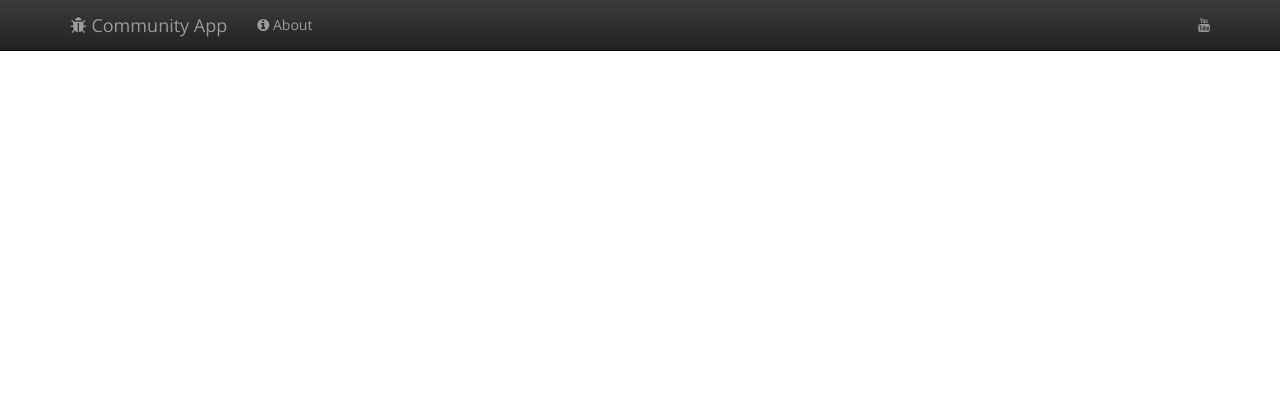
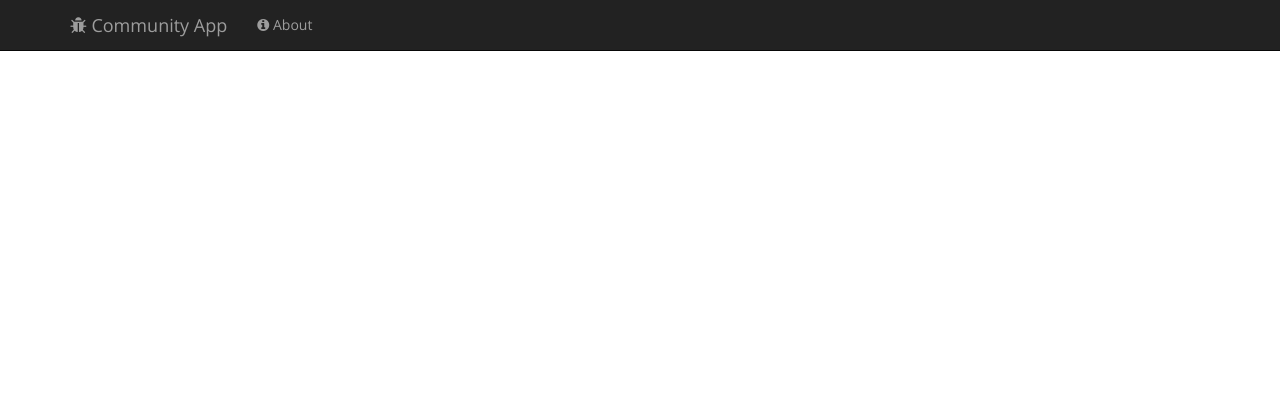
Before and after one commit to seshagiriprabhu/community-serverapp, a Django app: page / in a window 1280 px wide. Shown: the top 420 px of the page. Run offline with Django 3.2, Linux system fonts and the light colour scheme; parts of the project's set-up code (start-up, migrations or seed data) failed here and were passed over; some libraries are stand-ins or nearby versions.

Commit message:
Removed unwanted html css elements

```diff
--- a/communityapp/settings.py
+++ b/communityapp/settings.py
@@ -147,7 +147,7 @@ TEMPLATE_CONTEXT_PROCESSORS = (
 )
 
 LEAFLET_CONFIG = {
-    'DEFAULT_CENTER': (51.5354, 9.9370),
+    'DEFAULT_CENTER': (51.5333333, 9.9333333),
     'DEFAULT_ZOOM': 14,
     'MIN_ZOOM': 3,
     'MAX_ZOOM': 18,
--- a/media/css/styles.css
+++ b/media/css/styles.css
@@ -59,17 +59,6 @@
     text-align:center;
     background-color: #f5f5f5;
 }
-#header-col {
-    border:0.1px solid #e3e3e3;
-}
-#content-col {
-    margin-bottom:-20px;
-}
-#header {
-    margin-top:-20px;
-    margin-bottom:-20px;
-    background-color: #F5F5F5;
-}
 body {
     overflow-x: hidden;
     font-family: 'Open Sans';
@@ -97,83 +86,6 @@ body {
     min-height: 150px;
 }
 
-.navbar-primary .navbar { text-shadow: 0 -1px 0 rgba(0,0,0,.15); background-color: #563d7c; border-color: #463265; box-shadow: 0 1px 0 rgba(255,255,255,.1); }
-.navbar-primary .navbar .nav > li > a {color: #cdbfe3;}
-.navbar-primary .navbar .nav > li > a:hover {color: #fff; background-color: transparent;}
-.navbar-primary .navbar .nav li > a .caret, .tnav .navbar .nav li > a:hover .caret {border-top-color: #fff;border-bottom-color: #fff;}
-.navbar-primary .navbar .nav > li.dropdown.open.active > a:hover,
-.navbar-primary .navbar .nav > li.dropdown.open > a {color: #fff;background-color: #9f58b5;border-color: #fff;}
-.navbar-primary .navbar .nav > li.dropdown.open.active > a:hover .caret, .tnav .navbar    .nav > li.dropdown.open > a .caret {border-top-color: #fff;}
-.navbar-primary .navbar .navbar-brand {color:#FFF;}
-
-.navbar-primary .navbar .nav.pull-right {margin-left: 10px;margin-right: 0px;}
-.navbar-xs .navbar-primary .navbar { min-height:28px; }
-.navbar-xs .navbar-primary .navbar .navbar-header {min-height:28px;}
-.navbar-xs .navbar-primary .navbar .navbar-brand{ padding: 8px 8px;font-size: 16px;line-height: 18px; }
-.navbar-xs .navbar-primary .navbar .navbar-nav > li > a {  padding-top: 7px; padding-bottom: 7px; line-height: 20px; }
-.navbar-sm .navbar-primary .navbar { min-height:40px; }
-.navbar-sm .navbar-primary .navbar .navbar-header {min-height:40px;}
-.navbar-sm .navbar-primary .navbar .navbar-brand{ padding: 12px 12px;font-size: 18px;line-height: 18px; }
-.navbar-sm .navbar-primary .navbar .navbar-nav > li > a {  padding-top: 13px; padding-bottom: 0px; padding-left: 8px; padding-right: 8px; line-height: 20px; font-size:13px;}
-.navbar-sm .navbar-primary .navbar .navbar-nav >.active > a  {color:#fff;}
-.navbar-sm .navbar-primary .navbar .navbar-nav > .active > a:hover {color:#fff;background-color: #463265;}
-.navbar-sm .navbar-primary .navbar .navbar-nav .form-inline {margin-top:4px;}
-#masthead {
-    padding: 30px 15px 40px;
-    margin-top:30px;
-    min-height:150px;
-    color: #cdbfe3;
-    background-color: #563d7c;
-    background-image:url('../images/pattern.png');
-    text-shadow: 0 1px 0 rgba(0,0,0,.15);
-}
-#masthead .container {
-    position:relative;
-}
-#masthead h1 {
-    color:#FFF;
-    font-size: 50px;
-    text-shadow: 4px 3px 0 rgba(230, 170, 247, 0.21),9px 8px 0 rgba(0, 0, 0, 0.15);
-}
-
-#masthead .well {
-    background: #463265 !important;
-    border: 0 !important;
-    line-height: 16px !important;
-    height: auto !important;
-}
-@media (min-width: 768px) {
-    #masthead .well {
-        margin: 0 !important;
-        border-radius: 4px;
-        box-shadow: inset 0 3px 5px rgba(0,0,0,.075), 0 1px 0 rgba(255,255,255,.1);
-    }
-}
-@media (min-width: 992px) {
-    #masthead .well {
-        position: absolute;
-        top: 20px;
-        right: 15px; /* 15px instead of 0 since box-sizing */
-        padding: 15px !important;
-        width: 330px !important;
-    }
-}
-.icon-bar {
-    background-color:#fff;
-}
-
-@media (min-width: 768px) {
-    #masthead h1 {
-        font-size: 100px;
-    }
-    #masthead h2 {
-        font-size: 80px;
-        margin-bottom:22px;
-        color:#fff;
-        padding-top:10px;
-    }
-}
-
 .td-content {
     background-color: #f7f7f9;
     border: 1px solid #e1e1e8;
@@ -183,136 +95,18 @@ p > a:hover,
 table > tbody > tr > td > a:hover {
     text-decoration:none;
 }
-
-.jumbo-header > h1 {
-    font-size: 60px;
-    text-align:center;
-}
-
-.form-signin {
-    max-width: 330px;
-    background-color: #f7f7f7;
-    padding: 15px;
-    margin: 0 auto;
-    padding: 30px 25px 20px;
-    margin: 0 auto 25px;
-    width: 300px;
-    -moz-border-radius: 2px;
-    -webkit-border-radius: 2px;
-    border-radius: 2px;
-    -moz-box-shadow: 0px 2px 2px rgba(0, 0, 0, 0.3);
-    -webkit-box-shadow: 0px 2px 2px rgba(0, 0, 0, 0.3);
-    box-shadow: 0px 2px 2px rgba(0, 0, 0, 0.3);
-}
-.error-msg {
-    margin: .5em 0;
-    display: block;
-    font-size: 12px;
-    color: #dd4b39;
-    line-height: 17px;
-}
-.form-register {
-    background-color: #f7f7f7;
-    padding: 15px;
-    margin: 0 auto;
-    padding: 30px 25px 20px;
-    margin: 20px auto 25px;
-    -moz-border-radius: 2px;
-    -webkit-border-radius: 2px;
-    border-radius: 2px;
-    -moz-box-shadow: 0px 2px 2px rgba(0, 0, 0, 0.3);
-    -webkit-box-shadow: 0px 2px 2px rgba(0, 0, 0, 0.3);
-    box-shadow: 0px 2px 2px rgba(0, 0, 0, 0.3);
-}
-@media (min-width: 768px) {
-    .form-register {
-        width:760px;
-    }
-    .col-md-3 .btn-block {
-        width: 213px;
-    }
-}
-@media (min-width: 992px) {
-    .form-register {
-        width: 990px;
-    }
-}
-
-@media (max-width: 991px) {
-    .navbar-header {
-        float: none;
-    }
-    .navbar-toggle {
-        display: block;
-    }
-    .navbar-collapse {
-        border-top: 1px solid transparent;
-        box-shadow: inset 0 1px 0 rgba(255,255,255,0.1);
-    }
-    .navbar-collapse.collapse {
-        display: none!important;
-    }
-    .navbar-nav {
-        float: none!important;
-        margin: 7.5px -15px;
-    }
-    .navbar-nav>li {
-        float: none;
-    }
-    .navbar-nav>li>a {
-        padding-top: 10px;
-        padding-bottom: 10px;
-    }
-}
-
-#recaptcha_area input[type="text"] {
-    display: inline-block;
-    height: auto;
-}
 .col-centered{
     float: none;
     margin: 0 auto;
 }
-.form-horizontal .row .form-group {
-    margin-left:0;
-    margin-right:0;
-}
-
 a:hover {
     text-decoration:none;
-}
-
-.table-home  {
-    display: block;
-    text-decoration:none;
-    text-color:#000;
 }
 .control-group.error input.parsley-validated{
     color: #b94a48 !important;
     background-color: #f2dede !important;
     border: 1px solid #EED3D7 !important;
 }
-.form-signin-2 {
-    background-color: #f7f7f7;
-    padding: 15px;
-    padding: 35px 25px 20px;
-    margin: 0 auto 25px;
-    width:365px;
-    -moz-border-radius: 2px;
-    -webkit-border-radius: 2px;
-    border-radius: 2px;
-    -moz-box-shadow: 0px 2px 2px rgba(0, 0, 0, 0.3);
-    -webkit-box-shadow: 0px 2px 2px rgba(0, 0, 0, 0.3);
-    box-shadow: 0px 2px 2px rgba(0, 0, 0, 0.3);
-}
-.required {
-    margin: .5em 0;
-    display: block;
-    font-size: 12px;
-    color: #dd4b39;
-    line-height: 17px;
-}
-
 .has-error .form-control{
     background-color: #F2DEDE !important;
 }
@@ -320,310 +114,10 @@ a:hover {
 .has-error .help-block {
     display: -webkit-box inline;
 }
-.scoreboard>tbody>tr:hover>td,
-.scoreboard>tbody>tr:hover>th {
-    background-color: #674F8B ;
-    color:#eeeeee;
-}
-
-.scoreboard > thead > tr {
-    background-color:#e5e5e5;
-    color: #000;
-}
-
-.form-challenge {
-    background-color: #f7f7f7;
-    margin: 0 auto;
-    padding: 5px 25px 20px;
-    margin: 0 auto 10px;
-    text-wrap:normal;
-    -moz-border-radius: 2px;
-    -webkit-border-radius: 2px;
-    border-radius: 2px;
-    -moz-box-shadow: 0px 2px 2px rgba(0, 0, 0, 0.3);
-    -webkit-box-shadow: 0px 2px 2px rgba(0, 0, 0, 0.3);
-    box-shadow: 0px 2px 2px rgba(0, 0, 0, 0.3);
-}
-
-@media (min-width: 768px) {
-    .form-challenge {
-        width: 720px;
-        min-width:719px;
-    }
-}
-@media (min-width: 992px) {
-    .form-challenge {
-        width: 720px;
-        min-width:719px;
-    }
-}
-
-.challenge_list {
-    text-align:center;
-}
-
-.challenge_list > h1 {
-    font-size:70px;
-}
-.progress {
-    height:40px;
-    font-size:20px;
-}
-.progress-bar {
-    font-size:20px;
-    line-height:40px;
-}
-.progress-bar-primary {
-    float: left;
-    height: 100%;
-    color: #fff;
-    text-align: center;
-    background-color: #8469AD;
-    -webkit-box-shadow: inset 0 -1px 0 rgba(0,0,0,.15);
-    box-shadow: inset 0 -1px 0 rgba(0,0,0,.15);
-    -webkit-transition: width .6s ease;
-    transition: width .6s ease;
-}
-
-.demo-container {
-    box-sizing: border-box;
-    width: 850px;
-    height: 450px;
-    padding: 20px 15px 15px 15px;
-    margin: 15px auto 30px auto;
-    border: 1px solid #ddd;
-    background: #fff;
-    background: linear-gradient(#f6f6f6 0, #fff 50px);
-    background: -o-linear-gradient(#f6f6f6 0, #fff 50px);
-    background: -ms-linear-gradient(#f6f6f6 0, #fff 50px);
-    background: -moz-linear-gradient(#f6f6f6 0, #fff 50px);
-    background: -webkit-linear-gradient(#f6f6f6 0, #fff 50px);
-    box-shadow: 0 3px 10px rgba(0,0,0,0.15);
-    -o-box-shadow: 0 3px 10px rgba(0,0,0,0.1);
-    -ms-box-shadow: 0 3px 10px rgba(0,0,0,0.1);
-    -moz-box-shadow: 0 3px 10px rgba(0,0,0,0.1);
-    -webkit-box-shadow: 0 3px 10px rgba(0,0,0,0.1);
-}
-
-.demo-placeholder {
-    width: 100%;
-    height: 100%;
-    font-size: 14px;
-    line-height: 1.2em;
-}
-
-h1,
-h2,
-h3,
-h4,
-h5,
-h6 {
-    font-family: Oswald;
-}
-
-.gb_Ic {
-    white-space: nowrap;
-    display: flex;
-    display: -webkit-flex;
-    margin-left: 0 !important;
-    margin-right: 0 !important;
-}
-
-.gb_Lb {
-    background: #f1f1f1;
-}
-
-.gb_Lb {
-    position: relative;
-    height: 60px;
-    width: 100%;
-}
-.gb_Lb > .gb_f {
-    height: 60px;
-    line-height: 58px;
-    vertical-align: middle;
-}
-#gbq {
-    left:0;
-    width: 100%;
-}
-#gbq {
-    line-height: normal;
-    position: relative;
-    top: 60px;
-    white-space: nowrap;
-}
-#gbq2 {
-    top: 0px;
-    z-index: 986;
-}
-#gbq2 {
-    display: block;
-}
-#gbq2 {
-    padding-top: 15px;
-}
-.panel-green {
-    border-color: #5cb85c;
-}
-
-.panel-green .panel-heading {
-    border-color: #5cb85c;
-    color: #fff;
-    background-color: #5cb85c;
-}
-
-.panel-green a {
-    color: #5cb85c;
-}
-
-.panel-green a:hover {
-    color: #3d8b3d;
-}
-
-.panel-red {
-    border-color: #d9534f;
-}
-
-.panel-red .panel-heading {
-    border-color: #d9534f;
-    color: #fff;
-    background-color: #d9534f;
-}
-
-.panel-red a {
-    color: #d9534f;
-}
-
-.panel-red a:hover {
-    color: #b52b27;
-}
-
-.panel-yellow {
-    border-color: #f0ad4e;
-}
-
-.panel-yellow .panel-heading {
-    border-color: #f0ad4e;
-    color: #fff;
-    background-color: #f0ad4e;
-}
-
-.panel-yellow a {
-    color: #f0ad4e;
-}
-
-.panel-yellow a:hover {
-    color: #df8a13;
-}
-.huge {
-    font-size: 50px;
-    line-height: normal;
-}
-.jvectormap-label {
-    position: absolute;
-    display: none;
-    border: solid 1px #CDCDCD;
-    -webkit-border-radius: 3px;
-    -moz-border-radius: 3px;
-    border-radius: 3px;
-    background: #333;
-    color: white;
-    font-family: sans-serif, Verdana;
-    font-size: smaller;
-    padding: 3px;
-}
-
-.jvectormap-zoomin, .jvectormap-zoomout {
-    position: absolute;
-    left: 10px;
-    -webkit-border-radius: 3px;
-    -moz-border-radius: 3px;
-    border-radius: 3px;
-    background: #333;
-    padding: 3px;
-    color: white;
-    width: 20px;
-    height: 20px;
-    cursor: pointer;
-    line-height: 15px;
-    text-align: center;
-}
-
-.jvectormap-zoomin {
-    top: 10px;
-}
-
-.jvectormap-zoomout {
-    top: 40px;
-}
-.bs-docs-masthead {
-    padding: 50px 0;
-}
-.bs-docs-masthead {
-    position: absolute;
-    padding: 80px 15px;
-    color: #e4e6e5;
-    text-align: center;
-    text-shadow: 0 1px 0 rgba(0,0,0,.1);
-    background-color: #2B2B2B;
-    background-position: center center;
-    background-repeat: none;
-    width: 100%;
-    height: 100%;
-}
-.bs-docs-booticon {
-    display: block;
-    font-weight: 500;
-    color: #fff;
-    text-align: center;
-    cursor: default;
-    text-shadow: 0 1px 0 rgba(0,0,0,.1);
-    background-color: #563d7c;
-    border-radius: 5%;
-}
-.bs-docs-booticon-lg {
-    text-shadow: 0 1px 0 rgba(0,0,0,.1);
-    width: 400px;
-    height: 160px;
-    font-size: 120px;
-    line-height: 150px;
-}
-.bs-docs-booticon-outline {
-    background-color: transparent;
-    border: 1px solid #e4e6e5;
-}
-.bs-docs-masthead .bs-docs-booticon {
-    margin: 0 auto 30px;
-}
-.bs-docs-masthead .version {
-    margin-top: 10px;
-    margin-bottom: 30px;
-    color: #636363;
-}
-.bs-docs-masthead h1 {
-    text-shadow: 0 1px 0 rgba(0,0,0,.1);
-}
-.bs-docs-masthead-report {
-    padding: 50px 0;
-}
-.bs-docs-masthead-report{
-    position: relative;
-    padding: 40px 15px;
-    color: #e4e6e5;
-    text-align: center;
-    text-shadow: 0 1px 0 rgba(0,0,0,.1);
-    background-color: #2B2B2B;
-    background-repeat: repeat-x;
-}
 .leaflet-container-default {  /* all maps */
     width: 100%;
     height: 100%;
     min-height: 600px;
-}
-
-#specialbigmap {
-    height: 800px;
 }
 .body-overflow-hidden {
     width: 100%;
--- a/templates/static/atom.html
+++ b/templates/static/atom.html
@@ -15,7 +15,6 @@
         <link type="text/css" href="{{ STATIC_URL }}font-awesome/css/font-awesome.min.css" rel="stylesheet" />
         <link type="text/css" href="{{ STATIC_URL }}css/errors.css" rel="stylesheet" />
         <link type="text/css" href="{{ STATIC_URL }}css/bootstrap.min.css" rel="stylesheet" />
-        <link type="text/css" href="{{ STATIC_URL }}css/bootstrap-theme.min.css" rel="stylesheet" />
         <link type="text/css" href="{{ STATIC_URL }}css/styles.css" rel="stylesheet" />
         {% endblock style_base %}
         {% block style %}
--- a/templates/static/navbar_fixed_top.html
+++ b/templates/static/navbar_fixed_top.html
@@ -17,11 +17,6 @@
                 </li>
             </ul>
             <ul class="nav navbar-nav navbar-right">
-                <li>
-                <a class="link-footer" href="http://www.youtube.com/" target="_youtube">
-                    <i class="fa fa-youtube"></i>
-                </a>
-                </li>
             </ul>
         </div><!--collapse-->
     </div><!--container-->
```
